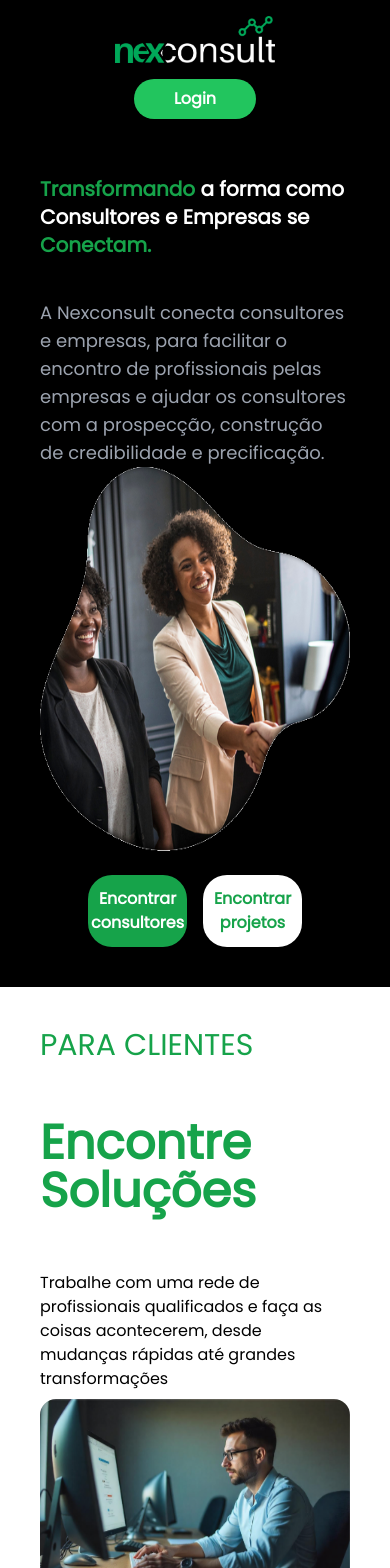
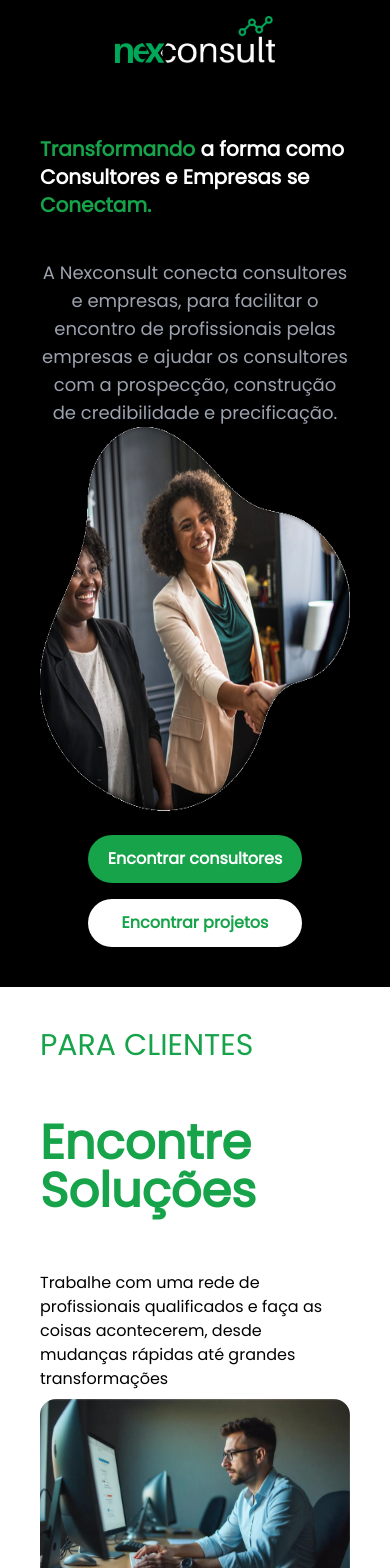
Before and after one commit to Manoel-iranilson/landingPage-NexConsult, a Next.js app: page / in a window 390 px wide. Shown: the top 1568 px of the page. Built offline with nearby package versions, Linux system fonts and the light colour scheme.

Commit message:
fix: ajust layout

```diff
--- a/src/app/components/clients/index.tsx
+++ b/src/app/components/clients/index.tsx
@@ -1,6 +1,7 @@
 import Image from "next/image";
 import React from "react";
 import clients from "@public/clients.png";
+import Link from "next/link";
 
 export default function Clients() {
   return (
@@ -25,7 +26,7 @@ export default function Clients() {
           <div className="lg:absolute text-white font-bold text-2xl bottom-0 left-0 lg:w-1/3 bg-green-600 rounded-2xl p-4 text-center">
             Faça seu pré diagnóstico e encontre o profissional Ideal
             <button className="bg-white text-lg ml-4 px-3 py-2 rounded-3xl mt-2 text-green-600">
-              Encontrar consultores
+              <Link href="/cadastro">Encontrar consultores</Link>
             </button>
           </div>
         </section>
--- a/src/app/components/consultant/index.tsx
+++ b/src/app/components/consultant/index.tsx
@@ -1,6 +1,7 @@
 import Image from "next/image";
 import React from "react";
 import consult from "@public/consultant.png";
+import Link from "next/link";
 
 export default function Consultant() {
   return (
@@ -28,7 +29,7 @@ export default function Consultant() {
             </div>
             <div className="lg:w-1/2 flex justify-center items-center lg:my-0 mt-4">
               <button className=" bg-white rounded-3xl text-center font-bold px-6 py-2 text-lg text-green-600">
-                Encontrar projetos
+                <Link href="/cadastro">Encontrar projetos</Link>
               </button>
             </div>
           </div>
--- a/src/app/components/home/index.tsx
+++ b/src/app/components/home/index.tsx
@@ -12,7 +12,7 @@ export default function Principal() {
             Consultores e Empresas se
             <span className="text-green-600"> Conectam.</span>
           </h1>
-          <p className="text-lg w-full mt-4 text-gray-400">
+          <p className="text-lg w-full mt-4 text-gray-400 text-center">
             A Nexconsult conecta consultores e empresas, para facilitar o
             encontro de profissionais pelas empresas e ajudar os consultores com
             a prospecção, construção de credibilidade e precificação.
@@ -20,7 +20,7 @@ export default function Principal() {
         </section>
         <section className="md:w-1/2  flex flex-col justify-center items-center">
           <Image src={home} alt="Imagem de consultoria" className="size-96" />
-          <div className="flex gap-4 w-full px-12 mt-6">
+          <div className="flex flex-col lg:flex-row gap-4 w-full px-12 mt-6">
             <button className="bg-green-600 w-full py-3 rounded-3xl  font-bold">
               <Link href="/cadastro">Encontrar consultores</Link>
             </button>
--- a/src/app/components/navBar/index.tsx
+++ b/src/app/components/navBar/index.tsx
@@ -15,8 +15,8 @@ export default function NavBar() {
           </div>
         </div>
         <div>
-          <button className="px-10 py-2 rounded-3xl font-bold bg-green-500">
-            Login
+          <button className="hidden lg:block px-10 py-2 rounded-3xl font-bold bg-green-500">
+            <Link href="/cadastro">Login</Link>
           </button>
         </div>
       </header>
```
